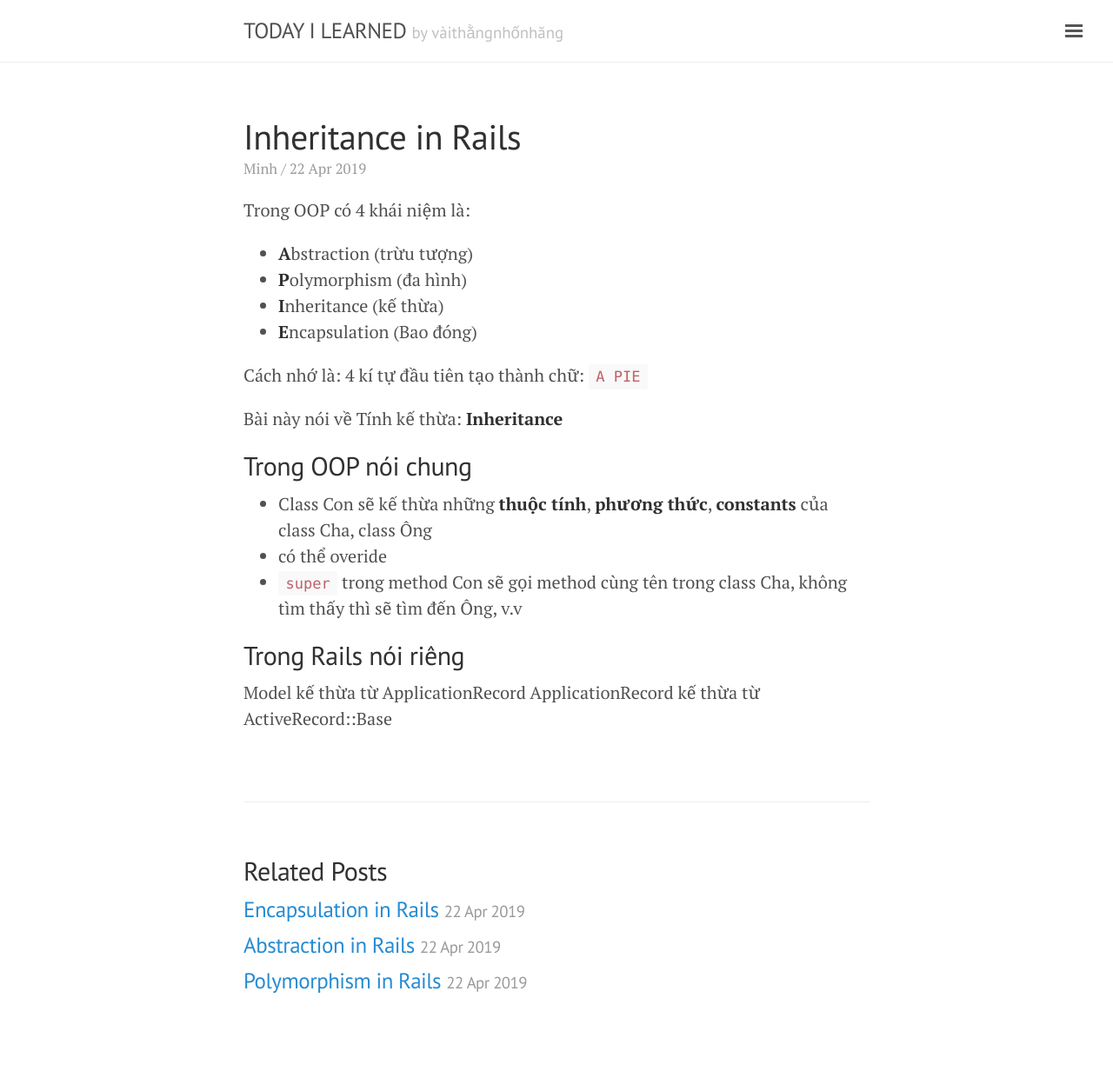
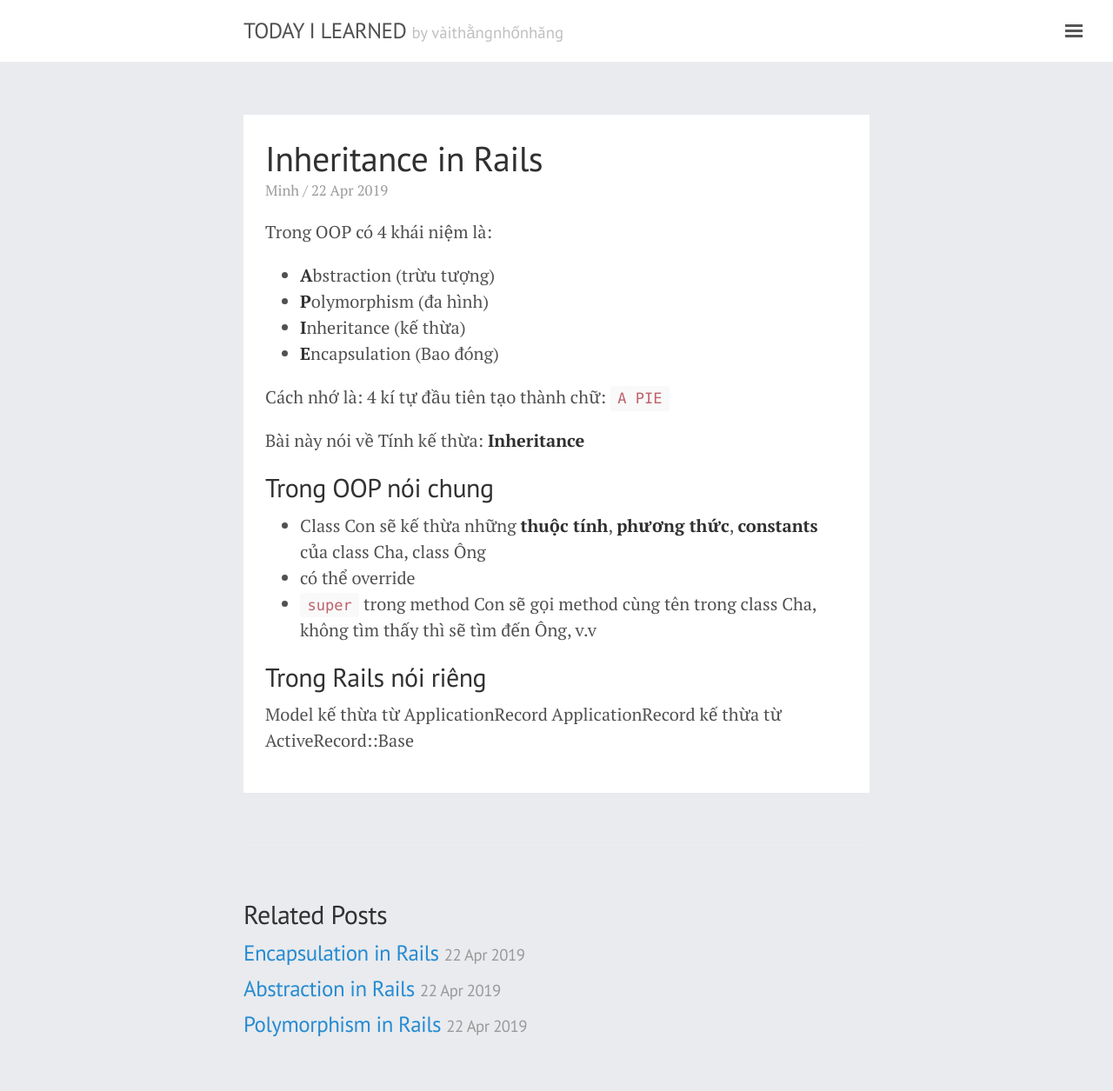
Before and after one commit to tuanminh20/til, a Jekyll site: the page built from _posts/2019-04-22-rails-inheritance.md, in a window 1280 px wide. Shown: the whole page at 87% size. Built offline with Jekyll 4.4.1, drawn with Linux system fonts in a browser that asks for light colours; our own code applies the rules of GitHub Pages for plain Markdown files; before the commit the page ends 1205 px from its top, so only the background shows below that.

Commit message:
Update post separator

```diff
--- a/_includes/head.html
+++ b/_includes/head.html
@@ -18,6 +18,7 @@
   <link rel="stylesheet" href="{{ site.baseurl }}/public/css/poole.css">
   <link rel="stylesheet" href="{{ site.baseurl }}/public/css/syntax.css">
   <link rel="stylesheet" href="{{ site.baseurl }}/public/css/lanyon.css">
+  <link rel="stylesheet" href="{{ site.baseurl }}/public/css/custom.css">
   <link rel="stylesheet" href="https://fonts.googleapis.com/css?family=PT+Serif:400,400italic,700%7CPT+Sans:400">
 
   <!-- Icons -->
--- a/_posts/2019-04-22-rails-inheritance.md
+++ b/_posts/2019-04-22-rails-inheritance.md
@@ -19,7 +19,7 @@ Bài này nói về Tính kế thừa: **Inheritance**
 ## Trong OOP nói chung
 
 * Class Con sẽ kế thừa những **thuộc tính**, **phương thức**, **constants** của class Cha, class Ông
-* có thể overide
+* có thể override
 * `super` trong method Con sẽ gọi method cùng tên trong class Cha, không tìm thấy thì sẽ tìm đến Ông, v.v
 
 ## Trong Rails nói riêng
--- /dev/null
+++ b/public/css/custom.css
@@ -0,0 +1,12 @@
+body {
+  background-color: #E9EBEE;
+}
+.post {
+  background-color: #FFF;
+  flex: 1 1 auto;
+  padding: 1.25rem;
+  margin-bottom: 3em
+}
+.masthead {
+  background-color: #FFF;
+}
```
